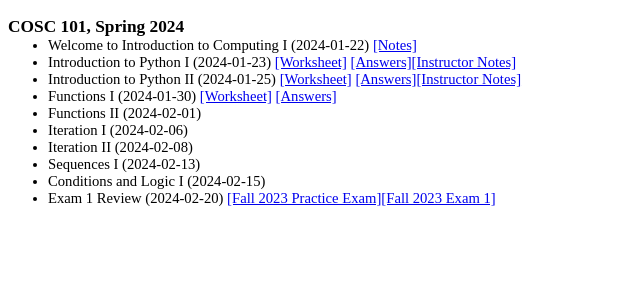
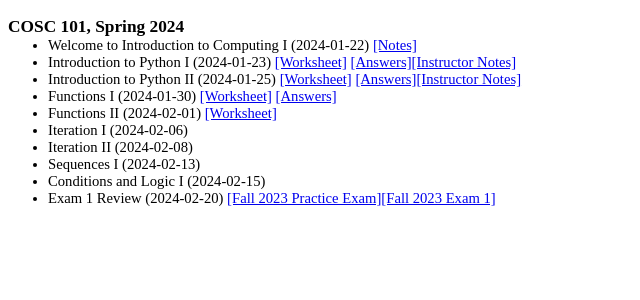
Before and after one commit to georgianahaldeman/cosc101, a Jekyll site: the page built from docs/notes/index.md, in a window 1280 px wide. Shown: the top 300 px of the page, without its empty margins (0-640 px from the left). Built offline with Jekyll 4.4.1, drawn with Linux system fonts in a browser that asks for light colours; our own code applies the rules of GitHub Pages for plain Markdown files.

Commit message:
2_1 practice

```diff
--- a/docs/notes/index.md
+++ b/docs/notes/index.md
@@ -8,7 +8,7 @@
 
 - Functions I (2024-01-30) [[Worksheet]](./files/1_30.pdf) [[Answers]](./files/1_30_ans.pdf)
 
-- Functions II (2024-02-01)
+- Functions II (2024-02-01) [[Worksheet]](./files/2_1.pdf)
 
 - Iteration I (2024-02-06)
 
```
Also changed, not shown: 1 other file.
